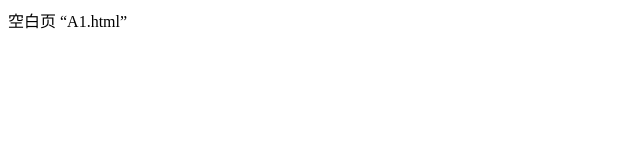
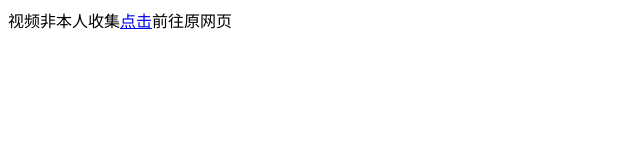
Before and after one commit to jswr/jswr, a plain HTML site: page A1.html in a window 1280 px wide. Shown: the whole page, without its empty margins (0-640 px from the left). Drawn offline with Linux system fonts and the light colour scheme.

Commit message:
Update A1.html

```diff
--- a/A1.html
+++ b/A1.html
@@ -6,6 +6,6 @@
 </head>
 
 <body>
-空白页 “A1.html”
+视频非本人收集<a href="https://ubc2.github.io/">点击</a>前往原网页
 </body>
 </html>
```
